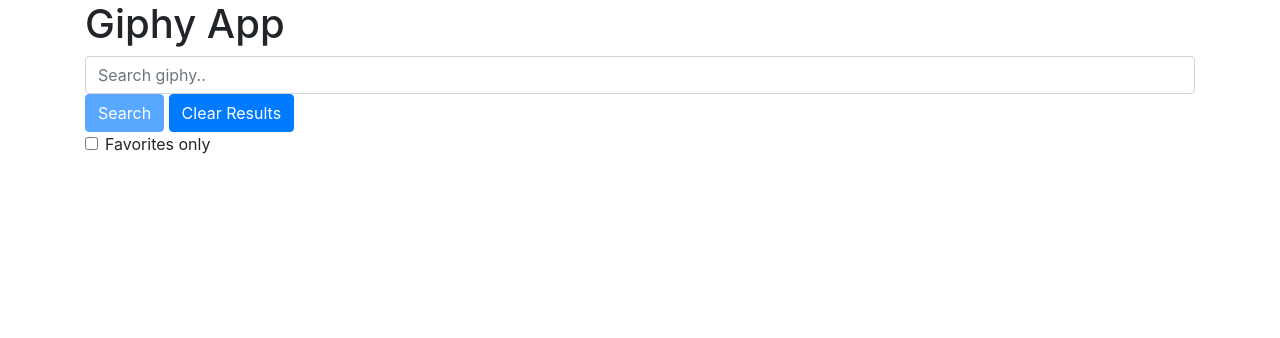
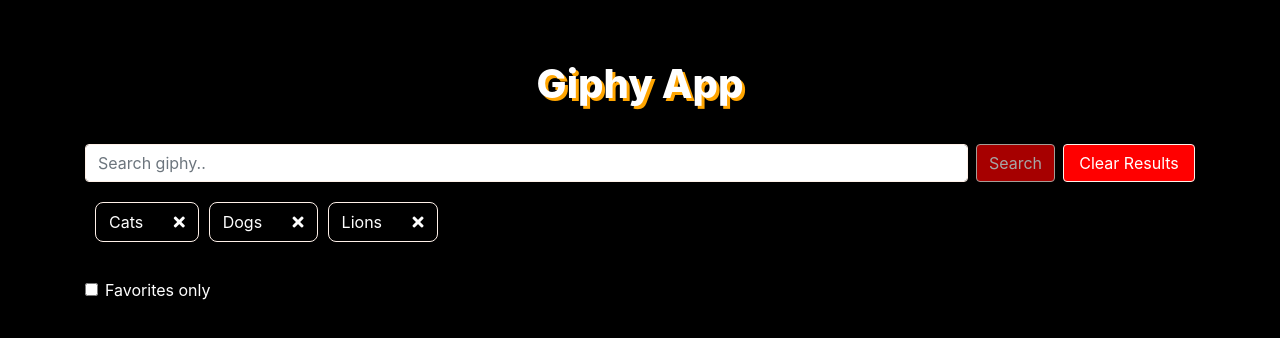
Before and after one commit to shumie-code/Giftastic, a plain HTML site: page index.html in a window 1280 px wide. Drawn offline with nearby package versions, Linux system fonts and the light colour scheme; the site is published under a folder, as on GitHub Pages, so addresses that start at the root find nothing; no server answers.

Commit message:
changes to index.html

```diff
--- a/index.html
+++ b/index.html
@@ -15,7 +15,7 @@
       rel="stylesheet"
       href="https://cdnjs.cloudflare.com/ajax/libs/font-awesome/5.9.0/css/all.min.css"
     />
-    <link rel="stylesheet" href="/assets/css/style.css"/>
+    <link rel="stylesheet" href="assets/css/style.css"/>
     <title>Giphy App</title>
   </head>
   <body>
@@ -59,6 +59,6 @@
       integrity="sha256-CSXorXvZcTkaix6Yvo6HppcZGetbYMGWSFlBw8HfCJo="
       crossorigin="anonymous"
     ></script>
-    <script src="/assets/js/app.js"></script>
+    <script src="assets/js/app.js"></script>
   </body>
 </html>
```
